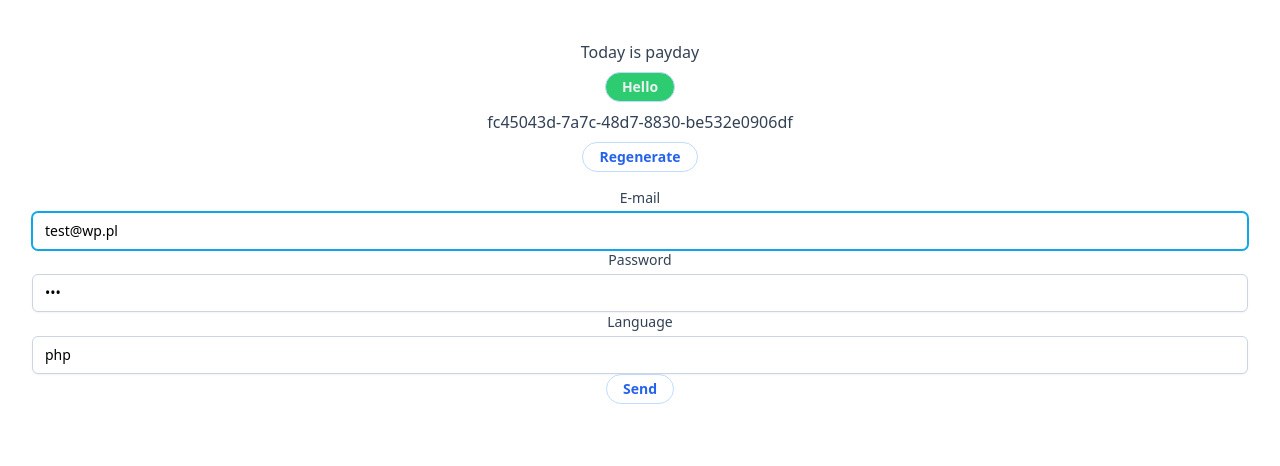
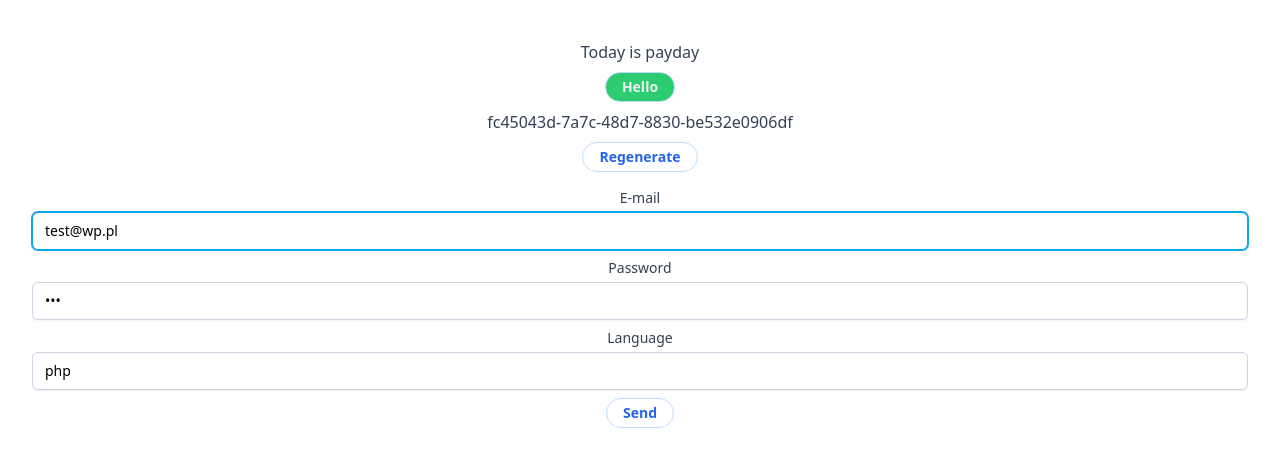
Before and after one commit to patrykomiotek/ocdapp, a React (Vite) app: page / in a window 1280 px wide. Shown: the top 466 px of the page. Built offline with nearby package versions, Linux system fonts and the light colour scheme.

Commit message:
feat: fix styling for login form

```diff
--- a/src/components/LoginFormRefs/LoginFormRefs.tsx
+++ b/src/components/LoginFormRefs/LoginFormRefs.tsx
@@ -53,7 +53,7 @@ export const LoginFormRefs = ({ defaultValues, onSubmit }: Props) => {
   return (
     <div className="mt-4">
       <form onSubmit={handleSubmit}>
-        <div>
+        <div className="mt-2">
           <Input
             ref={emailFieldRef}
             label="E-mail"
@@ -61,7 +61,7 @@ export const LoginFormRefs = ({ defaultValues, onSubmit }: Props) => {
             defaultValue={defaultValues.email}
           />
         </div>
-        <div>
+        <div className="mt-2">
           <Input
             ref={passwordFieldRef}
             label="Password"
@@ -69,7 +69,7 @@ export const LoginFormRefs = ({ defaultValues, onSubmit }: Props) => {
             defaultValue={defaultValues.password}
           />
         </div>
-        <div>
+        <div className="mt-2">
           <Input
             ref={languageFieldRef}
             label="Language"
@@ -77,7 +77,7 @@ export const LoginFormRefs = ({ defaultValues, onSubmit }: Props) => {
             defaultValue={defaultValues.language}
           />
         </div>
-        <div>
+        <div className="mt-2">
           <Button label="Send" />
         </div>
       </form>
```
